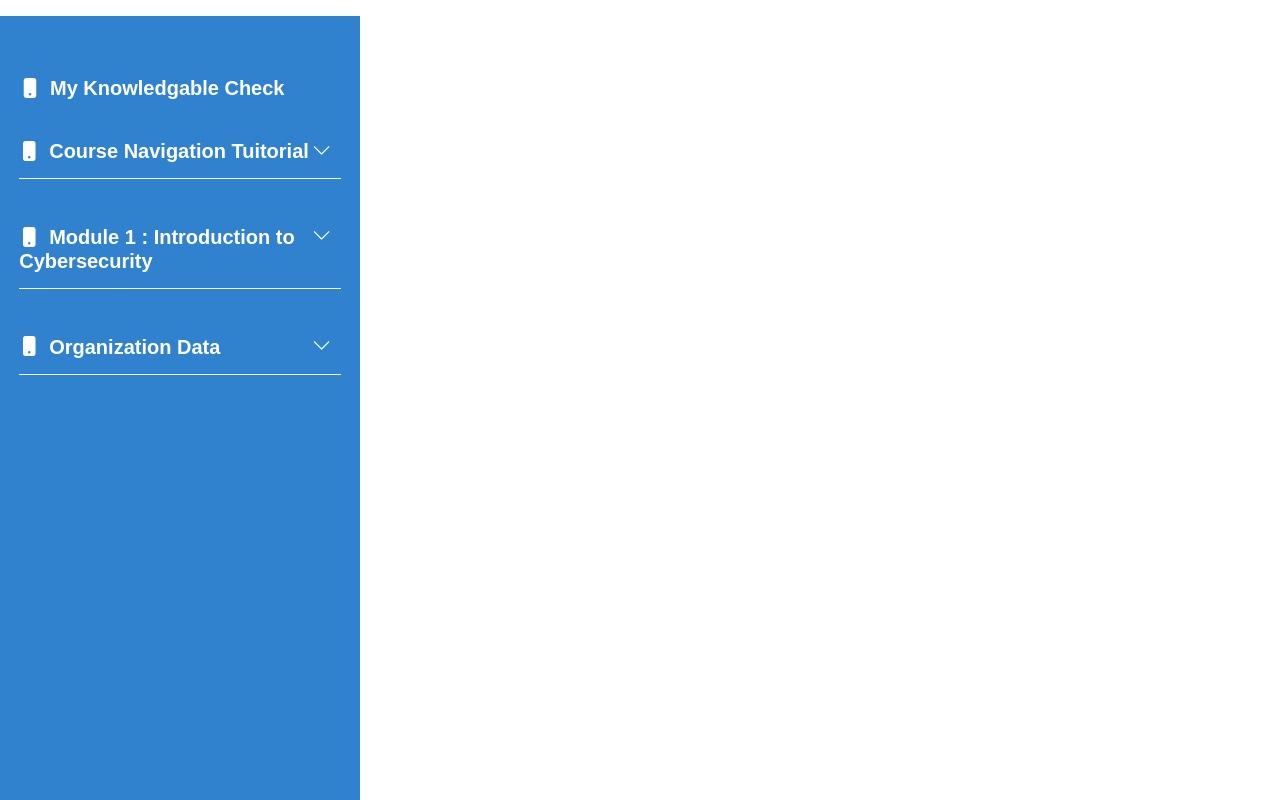
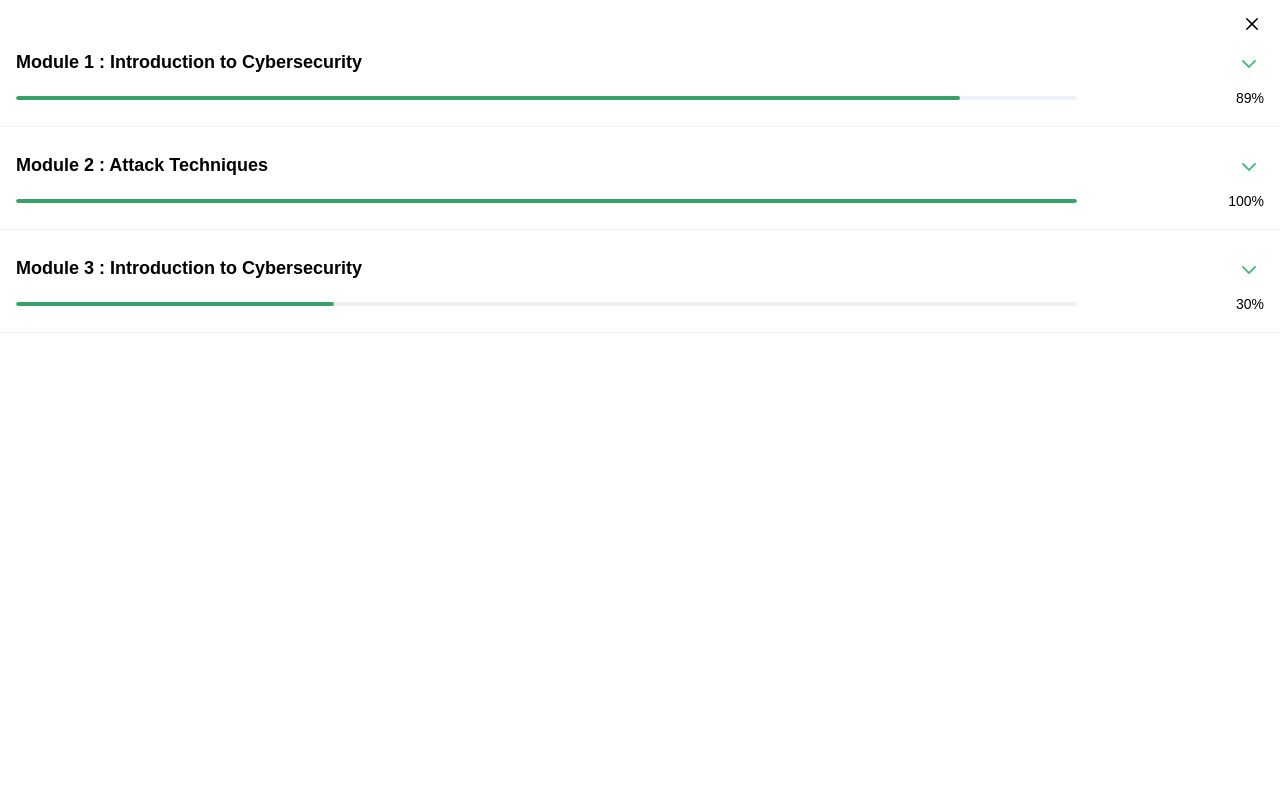
Before and after one commit to Meekunn/telehealth_app_web, a React (Vite) app: page /lessons in a window 1280 px wide. Both pictures are taken after a click on the button "Toggle Sidebar". Built offline with nearby package versions, Linux system fonts and the light colour scheme.

Commit message:
:recycle: Refactor Sidebar Content Structure

```diff
--- a/package.json
+++ b/package.json
@@ -4,7 +4,7 @@
 	"version": "0.0.0",
 	"type": "module",
 	"scripts": {
-    "dev": "vite",
+		"dev": "vite --host",
 		"build": "tsc -b && vite build",
 		"lint": "eslint . --ext ts,tsx --report-unused-disable-directives --max-warnings 0",
 		"preview": "vite preview"
--- a/src/modules/main/index.tsx
+++ b/src/modules/main/index.tsx
@@ -2,7 +2,7 @@ import { Navigate, Route, Routes, useLocation } from 'react-router-dom';
 import Dashboard from './Outlet';
 import { mainPaths } from '../../routes/paths';
 import MainPage from './MainPage';
-import Sidebar from '../../resuables/sidebar/sidebar';
+import Sidebar from '../../resuables/Navigation/SidebarBody';
 
 function SuperAdminRoutes() {
 	const location = useLocation();
@@ -11,7 +11,7 @@ function SuperAdminRoutes() {
 			<Route path={mainPaths.BASE} element={<Dashboard />}>
 				<Route path={mainPaths.BASE} element={<Navigate to={mainPaths.MODULE} replace />} />
 				<Route path={mainPaths.MODULE} element={<MainPage />} />
-				<Route path={mainPaths.MODULE} element={<Sidebar/>} />
+				<Route path={mainPaths.MODULE} element={<Sidebar />} />
 
 				<Route path="*" element={<Navigate to="/404" replace state={{ from: location.pathname }} />} />
 			</Route>
--- a/src/resuables/Navigation/SideBar.tsx
+++ b/src/resuables/Navigation/SideBar.tsx
@@ -7,7 +7,7 @@ import {
 	DrawerBody,
 	DrawerFooter,
 } from '@chakra-ui/react';
-import Sidebar from '../sidebar/sidebar';
+import SidebarBody from './SidebarBody';
 
 interface ISideNavBar {
 	isOpen: boolean;
@@ -20,12 +20,11 @@ const SideBarNav = ({ isOpen, onClose }: ISideNavBar) => {
 			<DrawerOverlay />
 			<DrawerContent>
 				<DrawerCloseButton />
-				<DrawerHeader>
-					{/* Adding the side bar */}
-				<Sidebar/>
-				</DrawerHeader>
+				<DrawerHeader>{/* Adding the side bar */}</DrawerHeader>
 
-				<DrawerBody></DrawerBody>
+				<DrawerBody m={0} p={0}>
+					<SidebarBody />
+				</DrawerBody>
 
 				<DrawerFooter></DrawerFooter>
 			</DrawerContent>
--- /dev/null
+++ b/src/resuables/Navigation/SidebarBody.tsx
@@ -0,0 +1,29 @@
+import { Stack } from '@chakra-ui/react';
+import { useState } from 'react';
+import SidebarItems from './SidebarItems';
+import items from './sidebarContent';
+
+function SidebarBody() {
+	const [openIndex, setOpenIndex] = useState<number | null>(null);
+
+	const handleToggle = (index: number) => {
+		setOpenIndex(openIndex === index ? null : index);
+	};
+
+	return (
+		<Stack w="full" h="full">
+			{items.map((item, index) => (
+				<SidebarItems
+					key={index}
+					items={item.items}
+					progress={item.progress}
+					title={item.title}
+					isOpen={openIndex === index}
+					onToggle={() => handleToggle(index)}
+				/>
+			))}
+		</Stack>
+	);
+}
+
+export default SidebarBody;
--- /dev/null
+++ b/src/resuables/Navigation/SidebarItems.tsx
@@ -0,0 +1,74 @@
+import { Box, VStack, Text, Progress, IconButton, Flex, Heading, Icon, CircularProgress } from '@chakra-ui/react';
+import { RxCaretDown, RxCaretUp } from 'react-icons/rx';
+import { GoCheckCircleFill } from 'react-icons/go';
+import { PiCaretCircleRightLight } from 'react-icons/pi';
+import { ISidebarModule } from './sidebarContent';
+
+interface ICourseModule extends ISidebarModule {
+	isOpen: boolean;
+	onToggle: () => void;
+}
+
+const SidebarItems = ({ title, progress, items, isOpen, onToggle }: ICourseModule) => {
+	return (
+		<Box
+			bg={isOpen ? 'green.50' : 'transparent'}
+			_hover={{ bg: 'green.50' }}
+			py={4}
+			px={4}
+			borderBottomWidth="1px"
+			borderColor="gray.100"
+		>
+			<VStack justifyContent="space-between" cursor="pointer">
+				<Flex align={'center'} justify="space-between" w="full">
+					<Heading as="h2" fontSize="lg" w={'80%'}>
+						{title}
+					</Heading>
+					<IconButton
+						icon={isOpen ? <RxCaretUp /> : <RxCaretDown />}
+						aria-label="Toggle submenu"
+						size="xl"
+						variant="solid"
+						bg={isOpen ? 'green.400' : 'transparent'}
+						color={isOpen ? 'white' : 'green.400'}
+						fontSize={'3xl'}
+						onClick={onToggle}
+					/>
+				</Flex>
+				<Flex w="full" justify="space-between" align="center">
+					<Progress value={progress} size="xs" width="85%" colorScheme="green" borderRadius="10px" />
+					<Text fontSize="sm">{progress}%</Text>
+				</Flex>
+			</VStack>
+			{isOpen && (
+				<VStack align="start" mt={4} bg={'transparent'} gap={4}>
+					{items.map((item, index) => (
+						<>
+							<Flex
+								key={index}
+								align="center"
+								gap={4}
+								transition="0.25 all ease-in-out"
+								_hover={{ bg: 'green.100', '& > p': { fontWeight: 'extrabold' } }}
+								w="full"
+								p={2}
+								pl={6}
+							>
+								{item.progress === 0 ? (
+									<Icon as={PiCaretCircleRightLight} color="green.400" w="23px" h="23px" />
+								) : item.progress === 100 ? (
+									<Icon as={GoCheckCircleFill} color="green.400" w="23px" h="23px" />
+								) : (
+									<CircularProgress value={item.progress} size="20px" color="green.400" thickness="10px" />
+								)}
+								<Text fontSize={'sm'}>{item.title}</Text>
+							</Flex>
+						</>
+					))}
+				</VStack>
+			)}
+		</Box>
+	);
+};
+
+export default SidebarItems;
--- /dev/null
+++ b/src/resuables/Navigation/sidebarContent.ts
@@ -0,0 +1,75 @@
+export interface ISidebarModule {
+	title: string;
+	progress: number;
+	items: {
+		title: string;
+		progress: number;
+		path: string;
+		subItems?: {
+			title: string;
+			isChecked: boolean;
+			path: string;
+			progress: number;
+		}[];
+	}[];
+}
+
+const sidebarContent: ISidebarModule[] = [
+	{
+		title: 'Module 1 : Introduction to Cybersecurity',
+		progress: 89,
+		items: [
+			{
+				title: '1.1. What is Cyber Security',
+				progress: 0,
+				path: '#',
+				// subItems: [
+				// 	{
+				// 		title: 'Introduction',
+				// 		path: '#',
+				// 		progress: 14,
+				// 	},
+				// ],
+			},
+			{
+				title: '1.2. The Cybersecurity Landscape',
+				progress: 60,
+				path: '#',
+			},
+		],
+	},
+	{
+		title: 'Module 2 : Attack Techniques',
+		progress: 100,
+		items: [
+			{
+				title: '2.1. What is Cyber Security',
+				progress: 100,
+				path: '#',
+			},
+			{
+				title: '2.2. The Cybersecurity Landscape',
+				progress: 100,
+				path: '#',
+			},
+		],
+	},
+	{
+		title: 'Module 3 : Introduction to Cybersecurity',
+		progress: 30,
+		items: [
+			{
+				title: '2.1. What is Cyber Security',
+				progress: 0,
+				path: '#',
+			},
+			{
+				title: '2.2. The Cybersecurity Landscape',
+				progress: 60,
+				path: '#',
+			},
+		],
+	},
+];
+
+export default sidebarContent;
--- a/src/resuables/sidebar/Sidebar.css
+++ /dev/null
@@ -1,75 +0,0 @@
-*{
-    margin: 0;
-    padding: 0;
-    box-sizing: border-box;
-    color: white;
-}
-.mainSidebar{
-    display: flex;
-    height: 100vh;
-    font-size: 16px;
-}
-.sideContainer{
-    width: 360px;
-
-    height: 100%;
-    padding: 40px 0px 0px 0px;
-    background-color: #3182CE;
-    overflow: auto;
-    margin-left: -24px;
-}
-.sidebar-Item{
-    padding: 1em;
-    font-size: 1.2em;
-    display: block;
-
-    /* transition: background-color .15s; */
-}
-.sidebar-Item:hover{
-    background-color: rgb(95, 95, 241);
-
-}
-.sidebar-tittle{
-    display:flex;
-    justify-content: space-between;
-    border-bottom:1px solid white ;
-    padding-bottom: 15px;
-
-}
-.sidebar-tittle i{
-    width: 1.5em;
-    padding-right: 10px;
-}
-.sidebar-tittle span{
-    font-size: 20px;
-}
-.sidebar-tittle .toggle-btn{
-    cursor: pointer;
-    transition: tranform .3s;
-}
-.sidebar-Item.open .sidebar-tittle .toggle-btn{
-    transform: rotate(180deg);
-}
-.sidebar-content{
-    padding-top: .25em;
-    font-size: 30px;
-    height: 0;
-    overflow: hidden;
-}
-.sidebar-Item.open .sidebar-content{
-    height: auto;
-}
-.sidebar-Item.plain{
-    color: white;
-    text-decoration: none;
-    font-size: 20px;
-}
-.sidebar-Item.plain:hover{
-    text-decoration: underline;
-
-}
-.sidebar-Item.plain i{
-    /* display: inline-block; */
-    width: 2em;
-    padding-right: 10px;
-}
--- a/src/resuables/sidebar/Sidebar.json
+++ /dev/null
@@ -1,71 +0,0 @@
-[
-    {
-        "title": "My Knowledgable Check",
-        "icon" : "bi-phone-fill"
-
-    },
-    {
-        "title": "Course Navigation Tuitorial",
-        "icon" : "bi-phone-fill",
-        "childrens": [
-            {
-                "title":"Tutorial Video",
-                "icon" : "bi-phone-fill",
-                "path":"/What_is_your_name"
-
-            },
-            {
-                "title":"Tutorial Video1",
-                "icon" : "bi-phone-fill",
-                "path":"/What_is_your_name"
-            },
-            {
-                "title":"Tutorial Video2",
-                "icon" : "bi-phone-fill",
-                "path":"/What_is_your_name"
-            }
-        ]
-    },
-    {
-        "title": "Module 1 : Introduction to Cybersecurity",
-        "icon" : "bi-phone-fill",
-        "childrens": [
-            {
-                "title":"What is Cyber Security",
-                "icon" : "bi-phone-fill",
-                "path":"/What_is_your_name"
-            },
-            {
-                "title":"What is Cyber Security2",
-                "icon" : "bi-phone-fill",
-                "path":"/What_is_your_name"
-            },
-            {
-                "title":"What is Cyber Security3",
-                "icon" : "bi-phone-fill",
-                "path":"/What_is_your_name"
-            }
-        ]
-    },
-    {
-        "title": "Organization Data",
-        "icon" : "bi-phone-fill",
-        "childrens": [
-            {
-                "title":"What is Organization Data",
-                "icon" : "bi-phone-fill",
-                "path":"/What_is_your_name"
-            },
-            {
-                "title":"What is Organization Data2",
-                "icon" : "bi-phone-fill",
-                "path":"/What_is_your_name"
-            },
-            {
-                "title":"What is Organization Data3",
-                "icon" : "bi-phone-fill",
-                "path":"/What_is_your_name"
-            }
-        ]
-    }
-]
--- a/src/resuables/sidebar/SidebarItems.tsx
+++ /dev/null
@@ -1,40 +0,0 @@
-import{useState} from "react"
-
-interface SidebarItem {
-    title: string;
-    childrens?: SidebarItem[];
-    icon :string;
-    path?: string;
-    progress?: number;
-}
-
-export default function SidebarItems({item} : {item: SidebarItem}){
-
-    const [open, setOpen] = useState(false)
-    if (item.childrens){
-        return(
-            <div className={open ? "sidebar-Item open" :"sidebar-Item"}>
-                <div className="sidebar-tittle">
-                    <span>
-                        {item.icon && <i className = {item.icon}></i>}
-                        {item.title}
-                    </span>
-                    <i className="bi bi-chevron-down toggle-btn" onClick = {()=>setOpen(!open)}></i>
-                </div>
-                <div className="sidebar-content">
-                    {item.childrens.map((child,index) => <SidebarItems key={index}item={child}/>)}
-                </div>
-            </div>
-        )
-    }else{
-        return(
-            < a href={item.path ||"#"} className = "sidebar-Item plain">
-                {item.icon && <i className = {item.icon}></i>}
-                {item.title}
-            </a>
-
-        )
-    }
-
-
-}
--- a/src/resuables/sidebar/sidebar.tsx
+++ /dev/null
@@ -1,16 +0,0 @@
-import './Sidebar.css';
-import SidebarItems from './SidebarItems';
-import Items from '../sidebar/Sidebar.json';
-
-function Sidebar(){
-    return(
-        <div className='mainSidebar'>
-            <div className='sideContainer'>
-                {/* <SidebarItems/> */}
-                {Items.map((item, index) => <SidebarItems key ={index} item={item}/>)}
-            </div>
-
-        </div>
-    )
-}
-export default Sidebar;
```
Lines whose indentation alone changed are shown as unchanged.
